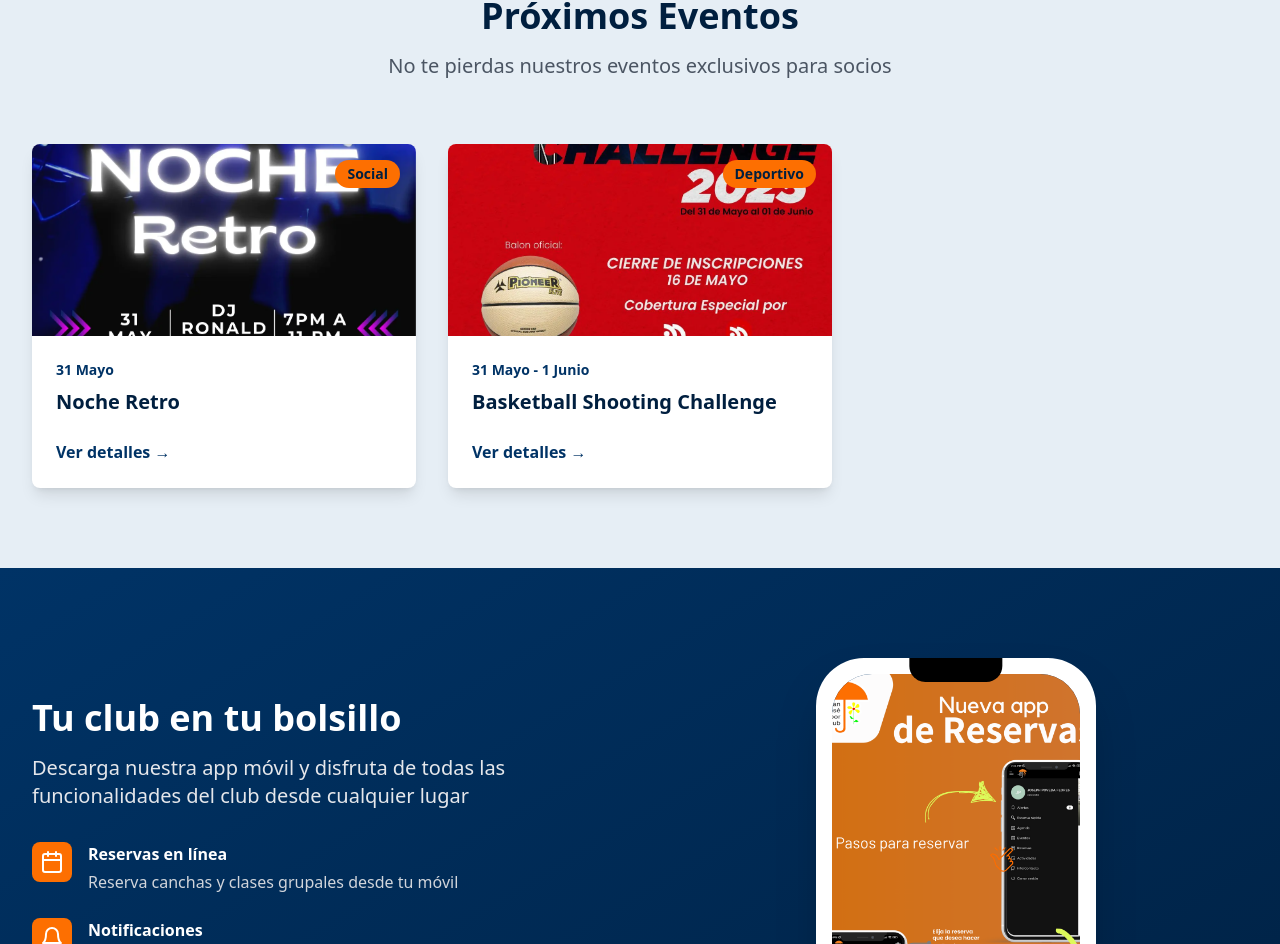
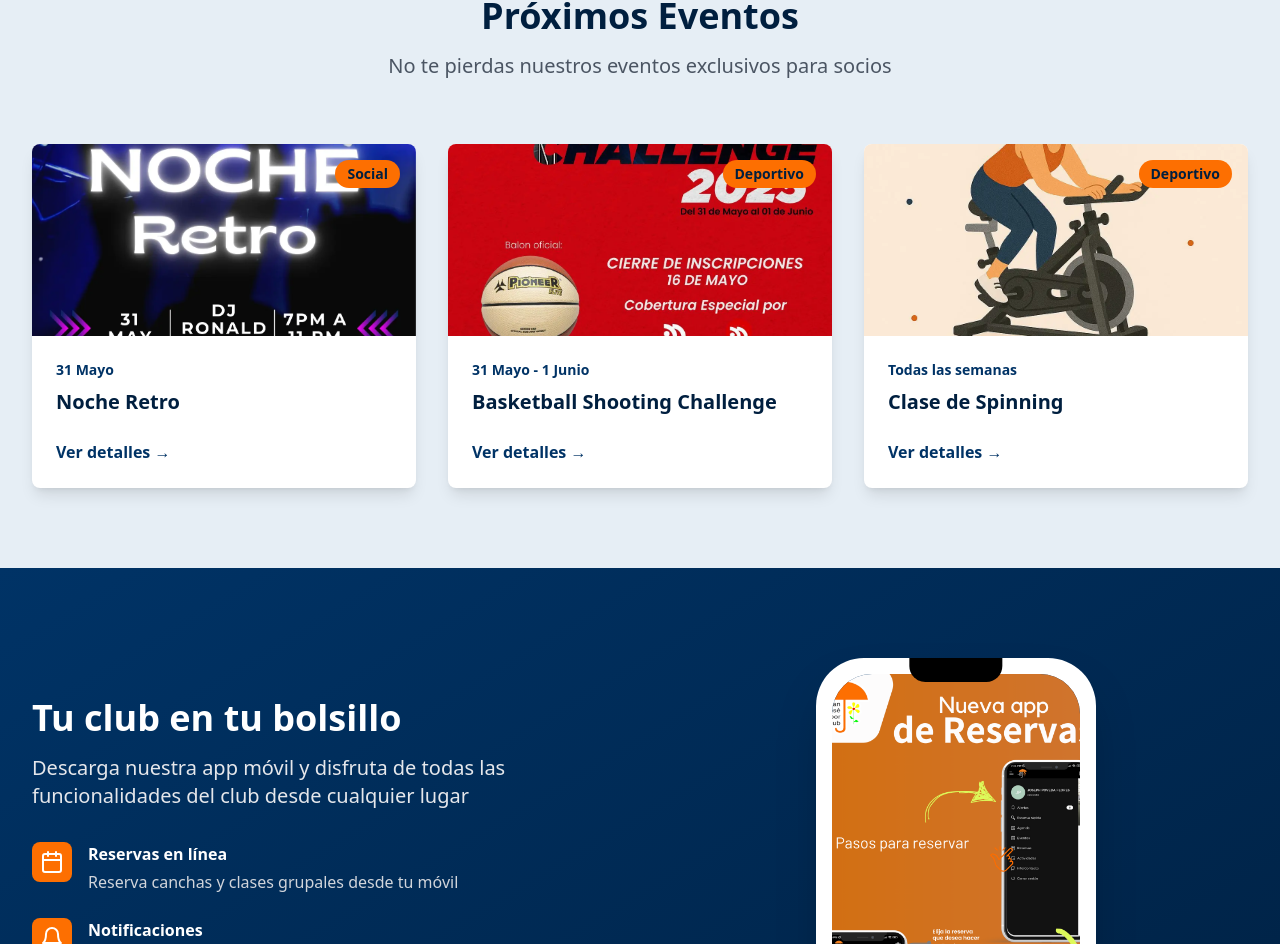
Before and after one commit to SanJoseIndoorClub/WebSite, a React (Vite) app: page / in a window 1280 px wide. Shown: the part 2808-3752 px from the top of the page. Built offline with nearby package versions, Linux system fonts and the light colour scheme.

Commit message:
Agregar evento Spinning

```diff
--- a/src/components/Events.tsx
+++ b/src/components/Events.tsx
@@ -37,6 +37,16 @@ export default function Events() {
       time: "A partir de las 9:30 AM",
       location: "Gimnasio Multiuso",
       price: "N/A"
+    },
+    {
+      title: "Clase de Spinning",
+      date: "Todas las semanas",
+      image: "src/assets/events/Clase Spinning.webp",
+      category: "Deportivo",
+      description: "Bastantes bicicletas sincronizadas en una sola clase grupal. Música, energía y cardio al máximo nivel. ¡Reservá tu espacio!",
+      time: "8:10 AM a 9:10 AM",
+      location: "Salón de clases de Biomecánico",
+      price: "¢3.400 por persona. Reserve desde la APP."
     }
   ];
 
```
